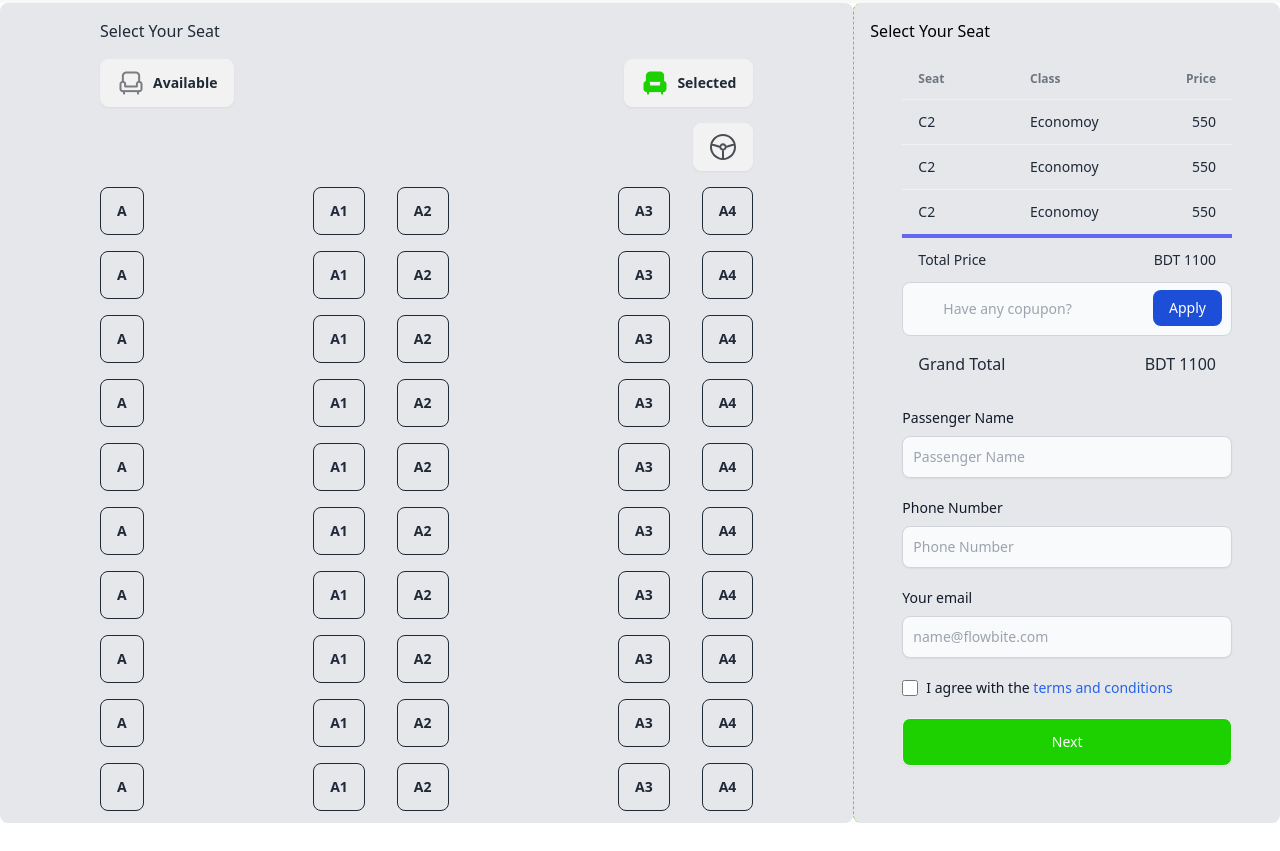
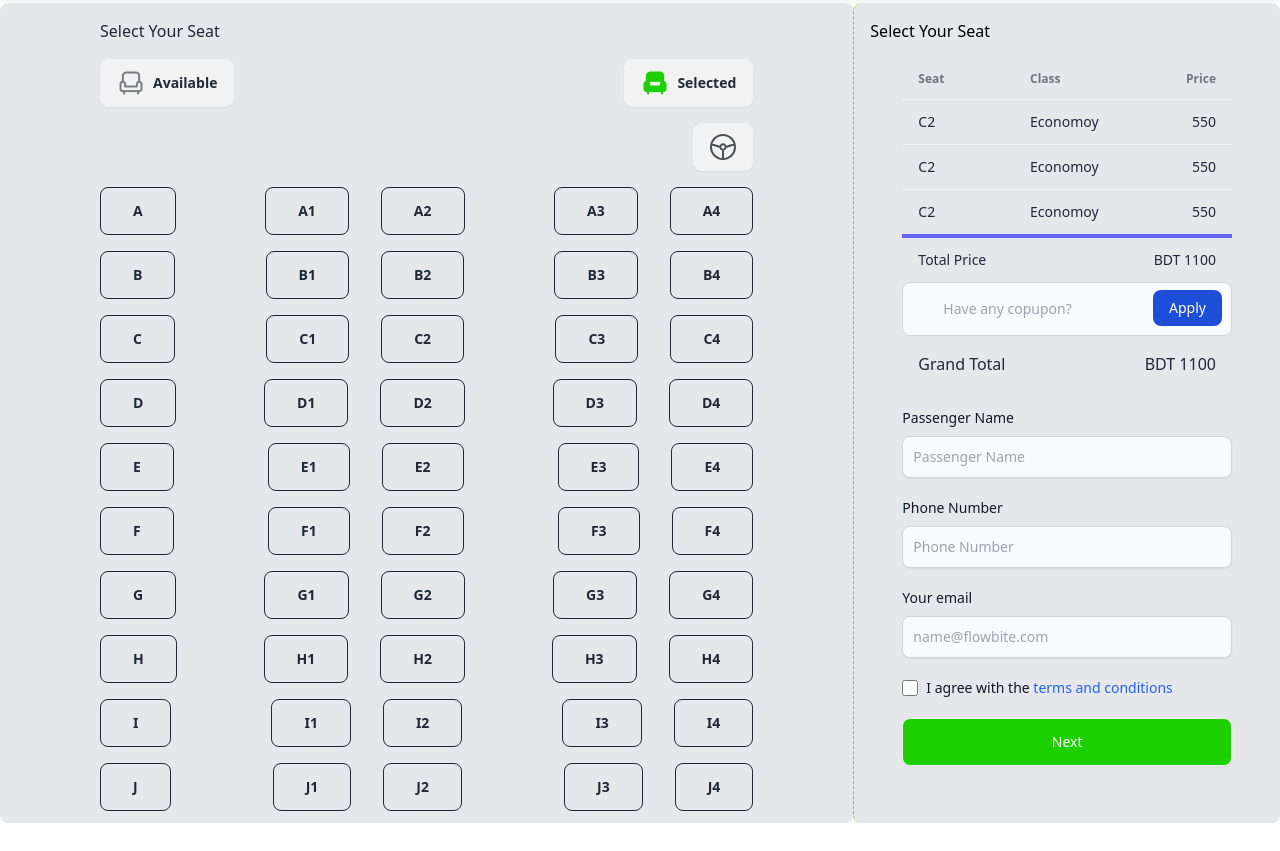
Before and after one commit to Shawonmrong/RideTransport, a plain HTML site: page index.html in a window 1280 px wide. Shown: the part 1869-2720 px from the top of the page. Drawn offline with nearby package versions, Linux system fonts and the light colour scheme.

```diff
--- a/index.html
+++ b/index.html
@@ -187,12 +187,12 @@
             <div class="flex items-start gap-4">
               <img src="img/bus-logo.png" alt="" />
               <div>
-                <h3 class="text-lg/tight font-medium text-gray-900">Title goes here</h3>
-                <p class="mt-0.5 text-gray-700">Lorem ipsum dolor sit</p>
+                <h3 class="text-lg/tight font-medium text-gray-900">Ride Transport</h3>
+                <p class="mt-0.5 text-gray-700">Coach-009-WEB ! AC_Business</p>
               </div>
             </div>
             <div>
-              <button class="btn">
+              <button id="seatLeft" class="btn">
                 <img src="img/seat-gray.png" alt="">
                 40 seats left
               </button>
@@ -235,7 +235,7 @@
 
         <div class="grid justify-items-center content-center  h-[300px] rounded-lg bg-gray-200 text-center">
           <img src="img/fare.png" alt="">
-          <h1 class="text-2xl text-[#030712]">550 Taka</h1>
+          <h1 id="perSeatPrice" class="text-2xl text-[#030712]">550 Taka</h1>
           <p class="text-xl">Per Seat</p>
         </div>
       </div>
@@ -252,11 +252,11 @@
               <h1>Select Your Seat</h1>
             </div>
             <div class="flex justify-between pb-4">
-              <button class="btn">
+              <button id="availableSeat" class="btn">
                 <img src="img/seat-gray.png" alt="">
                 Available
               </button>
-              <button class="btn">
+              <button id="selectedSeat" class="btn">
                 <img src="img/seat-green-filled.png" alt="">
                 Selected
               </button>
@@ -274,19 +274,19 @@
 
               <div class="">
 
-                <button class="btn btn-outline">A</button>
+                <button class="btn btn-outline px-8 py-4 hover:bg-[#1DD100]">A</button>
                 </div>
 
                   <div class="flex space-x-8 ">
 
-                    <button class="btn btn-outline">A1</button>
-                    <button class="btn btn-outline">A2</button>
+                    <button class="btn btn-outline px-8 py-4 hover:bg-[#1DD100]">A1</button>
+                    <button class="btn btn-outline px-8 py-4 hover:bg-[#1DD100]">A2</button>
 
 
                   </div>
                   <div  class="flex space-x-8">
-                    <button class="btn btn-outline">A3</button>
-                    <button class="btn btn-outline">A4</button>
+                    <button class="btn btn-outline px-8 py-4 hover:bg-[#1DD100]">A3</button>
+                    <button class="btn btn-outline px-8 py-4 hover:bg-[#1DD100]">A4</button>
 
                   </div>
 
@@ -295,19 +295,19 @@
 
               <div class="">
 
-                <button class="btn btn-outline">A</button>
+                <button class="btn btn-outline px-8 py-4 hover:bg-[#1DD100]">B</button>
                 </div>
 
                   <div class="flex space-x-8 ">
 
-                    <button class="btn btn-outline">A1</button>
-                    <button class="btn btn-outline">A2</button>
+                    <button class="btn btn-outline px-8 py-4 hover:bg-[#1DD100]">B1</button>
+                    <button class="btn btn-outline px-8 py-4 hover:bg-[#1DD100]">B2</button>
 
 
                   </div>
                   <div  class="flex space-x-8">
-                    <button class="btn btn-outline">A3</button>
-                    <button class="btn btn-outline">A4</button>
+                    <button class="btn btn-outline px-8 py-4 hover:bg-[#1DD100]">B3</button>
+                    <button class="btn btn-outline px-8 py-4 hover:bg-[#1DD100]">B4</button>
 
                   </div>
 
@@ -317,19 +317,19 @@
 
               <div class="">
 
-                <button class="btn btn-outline">A</button>
+                <button class="btn btn-outline px-8 py-4 hover:bg-[#1DD100]">C</button>
                 </div>
 
                   <div class="flex space-x-8 ">
 
-                    <button class="btn btn-outline">A1</button>
-                    <button class="btn btn-outline">A2</button>
+                    <button class="btn btn-outline px-8 py-4 hover:bg-[#1DD100]">C1</button>
+                    <button class="btn btn-outline px-8 py-4 hover:bg-[#1DD100]">C2</button>
 
 
                   </div>
                   <div  class="flex space-x-8">
-                    <button class="btn btn-outline">A3</button>
-                    <button class="btn btn-outline">A4</button>
+                    <button class="btn btn-outline px-8 py-4 hover:bg-[#1DD100]">C3</button>
+                    <button class="btn btn-outline px-8 py-4 hover:bg-[#1DD100]">C4</button>
 
                   </div>
 
@@ -339,19 +339,19 @@
 
               <div class="">
 
-                <button class="btn btn-outline">A</button>
+                <button class="btn btn-outline px-8 py-4 hover:bg-[#1DD100]">D</button>
                 </div>
 
                   <div class="flex space-x-8 ">
 
-                    <button class="btn btn-outline">A1</button>
-                    <button class="btn btn-outline">A2</button>
+                    <button class="btn btn-outline px-8 py-4 hover:bg-[#1DD100]">D1</button>
+                    <button class="btn btn-outline px-8 py-4 hover:bg-[#1DD100]">D2</button>
 
 
                   </div>
                   <div  class="flex space-x-8">
-                    <button class="btn btn-outline">A3</button>
-                    <button class="btn btn-outline">A4</button>
+                    <button class="btn btn-outline px-8 py-4 hover:bg-[#1DD100]">D3</button>
+                    <button class="btn btn-outline px-8 py-4 hover:bg-[#1DD100]">D4</button>
 
                   </div>
 
@@ -361,19 +361,19 @@
 
               <div class="">
 
-                <button class="btn btn-outline">A</button>
+                <button class="btn btn-outline px-8 py-4 hover:bg-[#1DD100]">E</button>
                 </div>
 
                   <div class="flex space-x-8 ">
 
-                    <button class="btn btn-outline">A1</button>
-                    <button class="btn btn-outline">A2</button>
+                    <button class="btn btn-outline px-8 py-4 hover:bg-[#1DD100]">E1</button>
+                    <button class="btn btn-outline px-8 py-4 hover:bg-[#1DD100]">E2</button>
 
 
                   </div>
                   <div  class="flex space-x-8">
-                    <button class="btn btn-outline">A3</button>
-                    <button class="btn btn-outline">A4</button>
+                    <button class="btn btn-outline px-8 py-4 hover:bg-[#1DD100]">E3</button>
+                    <button class="btn btn-outline px-8 py-4 hover:bg-[#1DD100]">E4</button>
 
                   </div>
 
@@ -383,19 +383,19 @@
 
               <div class="">
 
-                <button class="btn btn-outline">A</button>
+                <button class="btn btn-outline px-8 py-4 hover:bg-[#1DD100]">F</button>
                 </div>
 
                   <div class="flex space-x-8 ">
 
-                    <button class="btn btn-outline">A1</button>
-                    <button class="btn btn-outline">A2</button>
+                    <button class="btn btn-outline px-8 py-4 hover:bg-[#1DD100]">F1</button>
+                    <button class="btn btn-outline px-8 py-4 hover:bg-[#1DD100]">F2</button>
 
 
                   </div>
                   <div  class="flex space-x-8">
-                    <button class="btn btn-outline">A3</button>
-                    <button class="btn btn-outline">A4</button>
+                    <button class="btn btn-outline px-8 py-4 hover:bg-[#1DD100]">F3</button>
+                    <button class="btn btn-outline px-8 py-4 hover:bg-[#1DD100]">F4</button>
 
                   </div>
 
@@ -405,19 +405,19 @@
 
               <div class="">
 
-                <button class="btn btn-outline">A</button>
+                <button class="btn btn-outline px-8 py-4 hover:bg-[#1DD100]">G</button>
                 </div>
 
                   <div class="flex space-x-8 ">
 
-                    <button class="btn btn-outline">A1</button>
-                    <button class="btn btn-outline">A2</button>
+                    <button class="btn btn-outline px-8 py-4 hover:bg-[#1DD100]">G1</button>
+                    <button class="btn btn-outline px-8 py-4 hover:bg-[#1DD100]">G2</button>
 
 
                   </div>
                   <div  class="flex space-x-8">
-                    <button class="btn btn-outline">A3</button>
-                    <button class="btn btn-outline">A4</button>
+                    <button class="btn btn-outline px-8 py-4 hover:bg-[#1DD100]">G3</button>
+                    <button class="btn btn-outline px-8 py-4 hover:bg-[#1DD100]">G4</button>
 
                   </div>
 
@@ -427,19 +427,19 @@
 
               <div class="">
 
-                <button class="btn btn-outline">A</button>
+                <button class="btn btn-outline px-8 py-4 hover:bg-[#1DD100]">H</button>
                 </div>
 
                   <div class="flex space-x-8 ">
 
-                    <button class="btn btn-outline">A1</button>
-                    <button class="btn btn-outline">A2</button>
+                    <button class="btn btn-outline px-8 py-4 hover:bg-[#1DD100]">H1</button>
+                    <button class="btn btn-outline px-8 py-4 hover:bg-[#1DD100]">H2</button>
 
 
                   </div>
                   <div  class="flex space-x-8">
-                    <button class="btn btn-outline">A3</button>
-                    <button class="btn btn-outline">A4</button>
+                    <button class="btn btn-outline px-8 py-4 hover:bg-[#1DD100]">H3</button>
+                    <button class="btn btn-outline px-8 py-4 hover:bg-[#1DD100]">H4</button>
 
                   </div>
 
@@ -449,19 +449,19 @@
 
               <div class="">
 
-                <button class="btn btn-outline">A</button>
+                <button class="btn btn-outline px-8 py-4 hover:bg-[#1DD100]">I</button>
                 </div>
 
                   <div class="flex space-x-8 ">
 
-                    <button class="btn btn-outline">A1</button>
-                    <button class="btn btn-outline">A2</button>
+                    <button class="btn btn-outline px-8 py-4 hover:bg-[#1DD100]">I1</button>
+                    <button class="btn btn-outline px-8 py-4 hover:bg-[#1DD100]">I2</button>
 
 
                   </div>
                   <div  class="flex space-x-8">
-                    <button class="btn btn-outline">A3</button>
-                    <button class="btn btn-outline">A4</button>
+                    <button class="btn btn-outline px-8 py-4 hover:bg-[#1DD100]">I3</button>
+                    <button class="btn btn-outline px-8 py-4 hover:bg-[#1DD100]">I4</button>
 
                   </div>
 
@@ -471,19 +471,19 @@
 
               <div class="">
 
-                <button class="btn btn-outline">A</button>
+                <button class="btn btn-outline px-8 py-4 hover:bg-[#1DD100]">J</button>
                 </div>
 
                   <div class="flex space-x-8 ">
 
-                    <button class="btn btn-outline">A1</button>
-                    <button class="btn btn-outline">A2</button>
+                    <button class="btn btn-outline px-8 py-4 hover:bg-[#1DD100]">J1</button>
+                    <button class="btn btn-outline px-8 py-4 hover:bg-[#1DD100]">J2</button>
 
 
                   </div>
                   <div  class="flex space-x-8">
-                    <button class="btn btn-outline">A3</button>
-                    <button class="btn btn-outline">A4</button>
+                    <button class="btn btn-outline px-8 py-4 hover:bg-[#1DD100]">J3</button>
+                    <button class="btn btn-outline px-8 py-4 hover:bg-[#1DD100]">J4</button>
 
                   </div>
 
```
